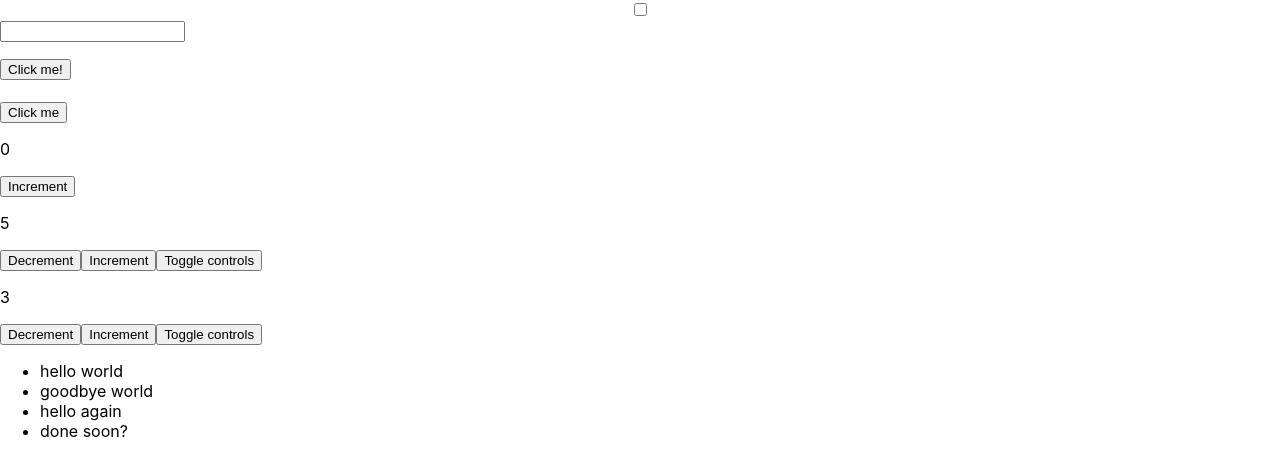
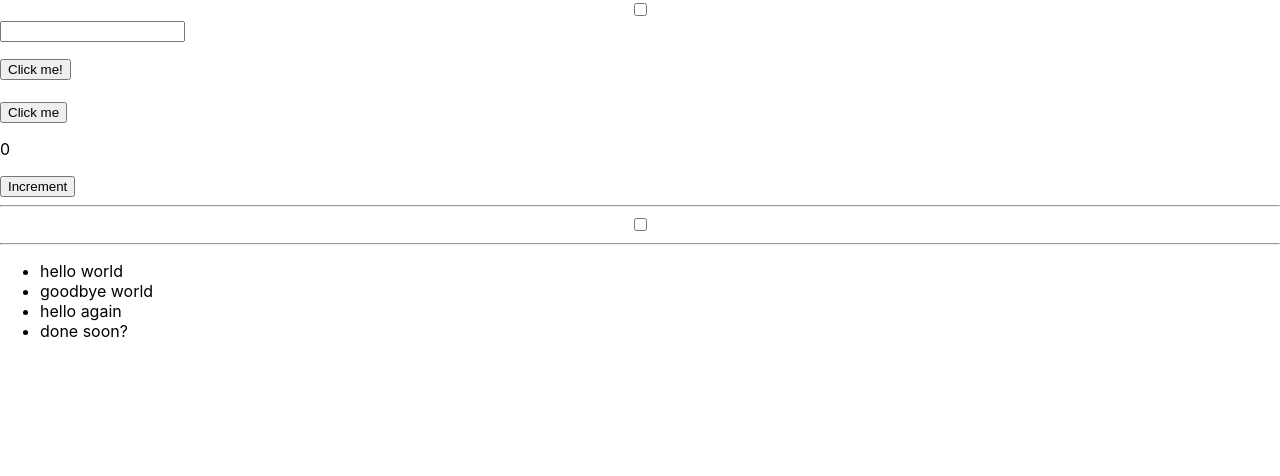
Before and after one commit to fuzzheim/create-react-app-workshop, a React (Create React App) app: page / in a window 1280 px wide. Shown: the top 476 px of the page. Built offline with nearby package versions, Linux system fonts and the light colour scheme.

Commit message:
CounterContext

```diff
--- a/src/App.tsx
+++ b/src/App.tsx
@@ -12,9 +12,11 @@ import EditableItemList from "features/EditableItemList"
 import DisplayList from "features/DisplayList"
 import ConditionalChildren from "features/ConditionalChildren"
 import CenteredContent from "features/CenteredContent"
+import CounterContextProvider from "features/CounterContext"
 
 const App = () => (
 	<div className="App">
+		<CounterContextProvider>
 			<CenteredContent>
 				<ConditionalChildren>
 					<DisplayList />
@@ -25,6 +27,9 @@ const App = () => (
 			<HelloWorld />
 			<HelloWorldHeading />
 			<Incrementor />
+			<hr />
+			<CenteredContent>
+				<ConditionalChildren>
 					<Counter
 						initialValue={5}
 						alertCount={(newCount) => {
@@ -32,6 +37,10 @@ const App = () => (
 						}}
 					/>
 					<CounterTree initialValue={3} />
+				</ConditionalChildren>
+			</CenteredContent>
+			<hr />
+		</CounterContextProvider>
 		<ItemList items={ITEM_LIST_DATA} />
 	</div>
 )
--- a/src/features/Counter/Counter.tsx
+++ b/src/features/Counter/Counter.tsx
@@ -1,4 +1,5 @@
-import React, { useState } from "react"
+import React, { useState, useContext } from "react"
+import { CounterContext } from "features/CounterContext"
 
 interface ICounterProps {
 	/**
@@ -11,7 +12,8 @@ interface ICounterProps {
 
 // export const Counter: React.FC<ICounterProps> = ({ initialValue = 0 }) => {
 export const Counter: React.FC<ICounterProps> = (props) => {
-	const [ count, setCount ] = useState(props.initialValue || 0)
+	const { count, setCount } = useContext(CounterContext)
+	// const [ count, setCount ] = useState(props.initialValue || 0)
 	// const [ count, setCount ] = useState(initialValue)
 	const [ showControls, setShowControls ] = useState(true)
 
--- /dev/null
+++ b/src/features/CounterContext/CounterContext.tsx
@@ -0,0 +1,24 @@
+import React, { createContext, useState } from "react"
+
+interface ICounterContextValue {
+	count: number
+	setCount: (newCount: number) => any
+}
+
+export const CounterContext = createContext<ICounterContextValue>({
+	count: 0,
+	setCount: () => {}
+})
+
+export const CounterContextProvider: React.FC = ({ children }) => {
+	const [ count, setCount ] = useState(0)
+
+	const contextValue = {
+		count: count,
+		setCount: setCount
+	}
+
+	return <CounterContext.Provider value={contextValue}>{children}</CounterContext.Provider>
+}
+
+export default CounterContextProvider
--- /dev/null
+++ b/src/features/CounterContext/index.ts
@@ -0,0 +1,2 @@
+export { default } from "./CounterContext"
+export * from "./CounterContext"
--- a/src/features/CounterTree/CounterTree.tsx
+++ b/src/features/CounterTree/CounterTree.tsx
@@ -1,14 +1,16 @@
-import React, { useState } from "react"
+import React, { useState, useContext } from "react"
 import Display from "./Display"
 import ControlToggle from "./ControlToggle"
 import Controls from "./Controls"
+import { CounterContext } from "features/CounterContext"
 
 interface ICounterTreeProps {
 	initialValue?: number
 }
 
 export const CounterTree: React.FC<ICounterTreeProps> = ({ initialValue = 0 }) => {
-	const [ count, setCount ] = useState(initialValue)
+	const { count, setCount } = useContext(CounterContext)
+	// const [ count, setCount ] = useState(initialValue)
 	const [ showControls, setShowControls ] = useState(true)
 
 	const increment = () => {
```
Lines whose indentation alone changed are shown as unchanged.
